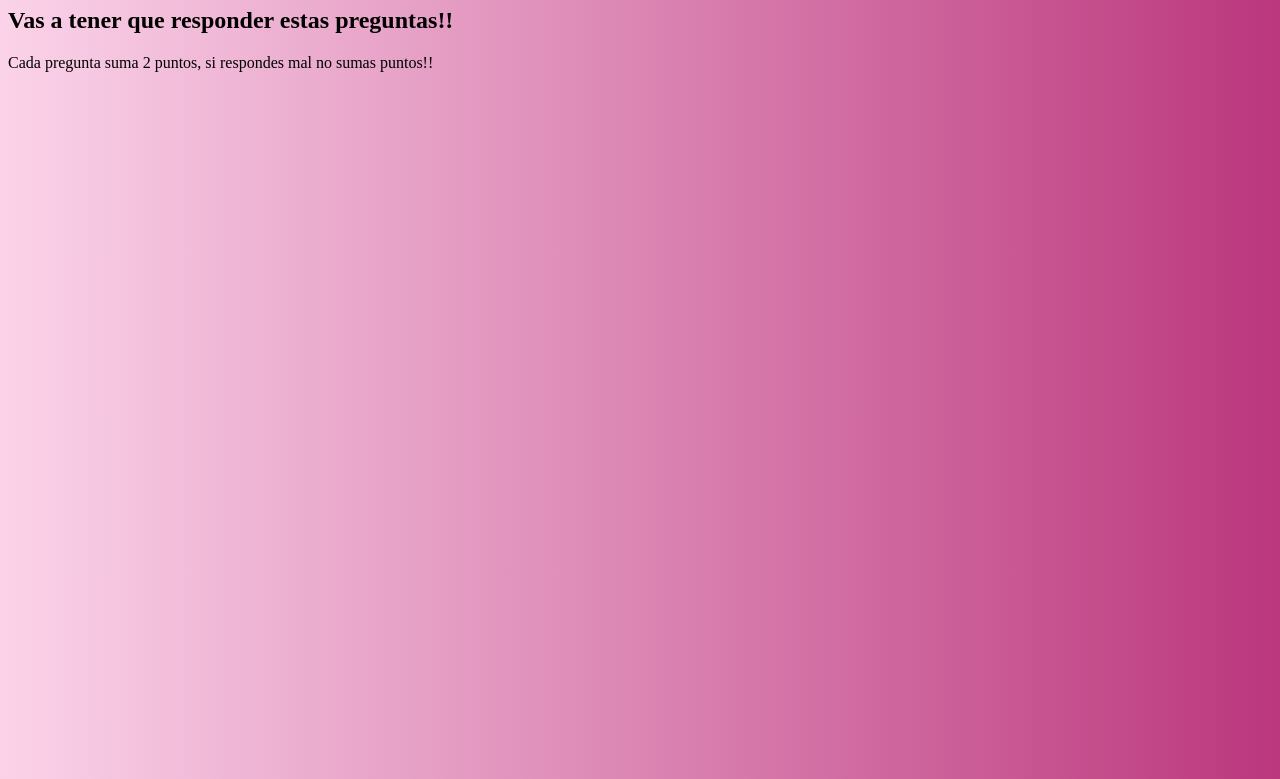
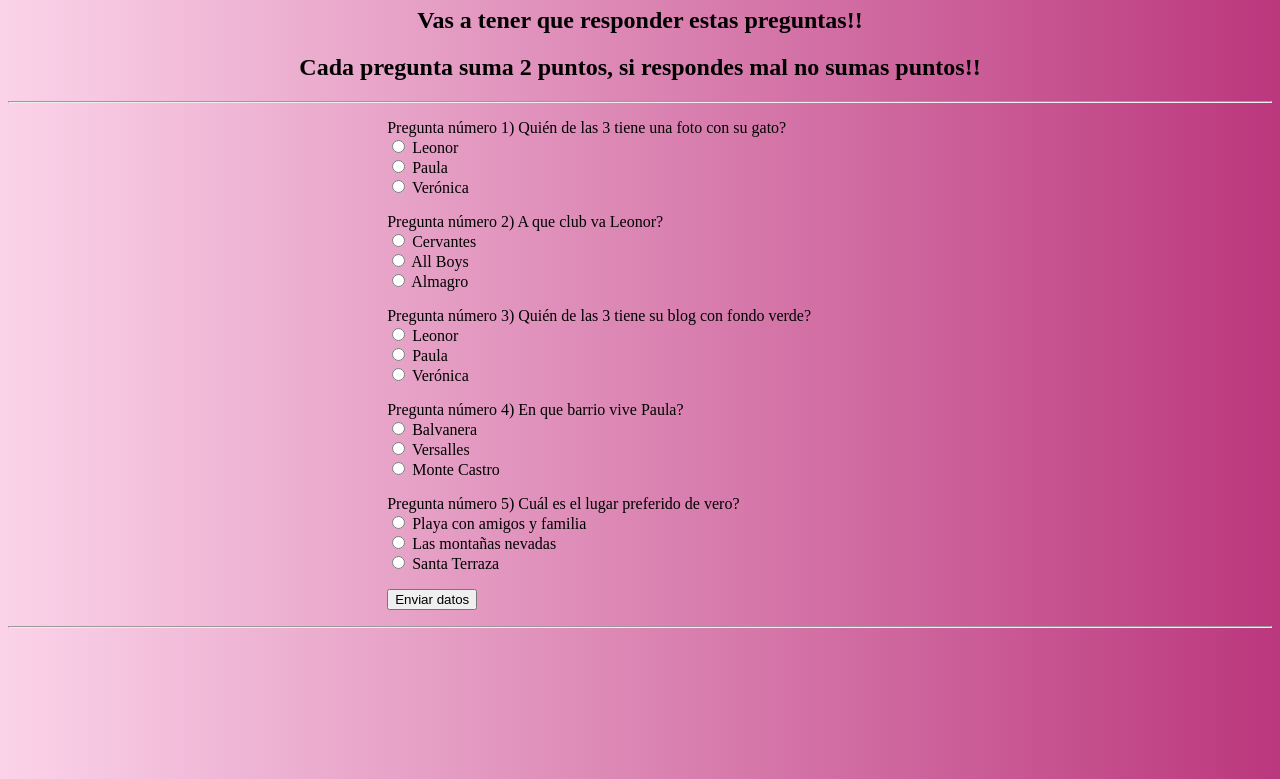
Before and after one commit to leonorperez/desarrollo_de_aplicaciones_web, a plain HTML site: page Pages/formulario.html in a window 1280 px wide. Shown: the part 73-852 px from the top of the page. Drawn offline with Linux system fonts and the light colour scheme.

Commit message:
formulario html

```diff
--- a/Pages/formulario.html
+++ b/Pages/formulario.html
@@ -1,22 +1,76 @@
 <!DOCTYPE html>
 <html lang="en">
   <head>
-    <meta charset="UTF-8">
-    <meta http-equiv="X-UA-Compatible" content="IE=edge">
-    <meta name="viewport" content="width=device-width, initial-scale=1.0">
+    <meta charset="UTF-8" />
+    <meta http-equiv="X-UA-Compatible" content="IE=edge" />
+    <meta name="viewport" content="width=device-width, initial-scale=1.0" />
     <link rel="stylesheet" href="../Styles/formulario.css" />
     <title>Formulario</title>
   </head>
   <body>
     <h1>FORMULARIO</h1>
     <h2>Vas a tener que responder estas preguntas!!</h2>
+    <h2>Cada pregunta suma 2 puntos, si respondes mal no sumas puntos!!</h2>
+    <hr />
+
+    <form id="form" action="" method="post" target="_blank">
       <p>
-        Cada pregunta suma 2 puntos, si respondes mal no sumas puntos!!
+        Pregunta número 1) Quién de las 3 tiene una foto con su gato?<br />
+
+        <input type="radio" name="fotogato" value="leonor" /> Leonor<br />
+
+        <input type="radio" name="fotogato" value="paula" /> Paula<br />
+
+        <input type="radio" name="fotogato" value="veronica" /> Verónica
       </p>
 
-    <footer>
-        &#128512;Todos los derechos reservados &#128512;
-    </footer>
+      <p>
+        Pregunta número 2) A que club va Leonor?<br />
+
+        <input type="radio" name="club" value="cervantes" /> Cervantes <br />
+
+        <input type="radio" name="club" value="paula" /> All Boys<br />
+
+        <input type="radio" name="club" value="veronica" /> Almagro
+      </p>
+
+      <p>
+        Pregunta número 3) Quién de las 3 tiene su blog con fondo verde?<br />
+
+        <input type="radio" name="fondo" value="leonor" /> Leonor <br />
+
+        <input type="radio" name="fondo" value="paula" /> Paula<br />
+
+        <input type="radio" name="fondo" value="veronica" /> Verónica
+      </p>
+
+      <p>
+        Pregunta número 4) En que barrio vive Paula?<br />
+
+        <input type="radio" name="barrio" value="balvanera" /> Balvanera <br />
+
+        <input type="radio" name="barrio" value="versalles" /> Versalles<br />
+
+        <input type="radio" name="barrio" value="Monte Castro" /> Monte Castro
+      </p>
+
+      <p>
+        Pregunta número 5) Cuál es el lugar preferido de vero?<br />
+
+        <input type="radio" name="lugar" value="playa" /> Playa con amigos y
+        familia <br />
+
+        <input type="radio" name="lugar" value="montaña" /> Las montañas
+        nevadas<br />
+
+        <input type="radio" name="lugar" value="terraza" /> Santa Terraza
+      </p>
+
+      <p><input type="submit" value="Enviar datos" /></p>
+    </form>
+    <hr />
+
+    <footer>&#128512;Todos los derechos reservados &#128512;</footer>
     <script src="../js/formulario.js"></script>
   </body>
 </html>
--- a/Styles/formulario.css
+++ b/Styles/formulario.css
@@ -3,13 +3,21 @@ body{
     background: -webkit-linear-gradient(to left, #BB377D, #FBD3E9);  /* Chrome 10-25, Safari 5.1-6 */
     background: linear-gradient(to left, #BB377D, #FBD3E9); /* W3C, IE 10+/ Edge, Firefox 16+, Chrome 26+, Opera 12+, Safari 7+ */
 }
+h1,h2{
+    text-align: center;
+}
+form{
+
+   margin-left: 30%;
+}
+
 footer{
     clear: both;
     color: aliceblue;
     text-decoration: none;
     text-align: center;
     padding: 1%;
-    bottom:-100px;
+    bottom:-200px;
     position: absolute;
     width: 100%;
     background: #30E8BF;  /* fallback for old browsers */
```
Lines whose indentation alone changed are shown as unchanged.
